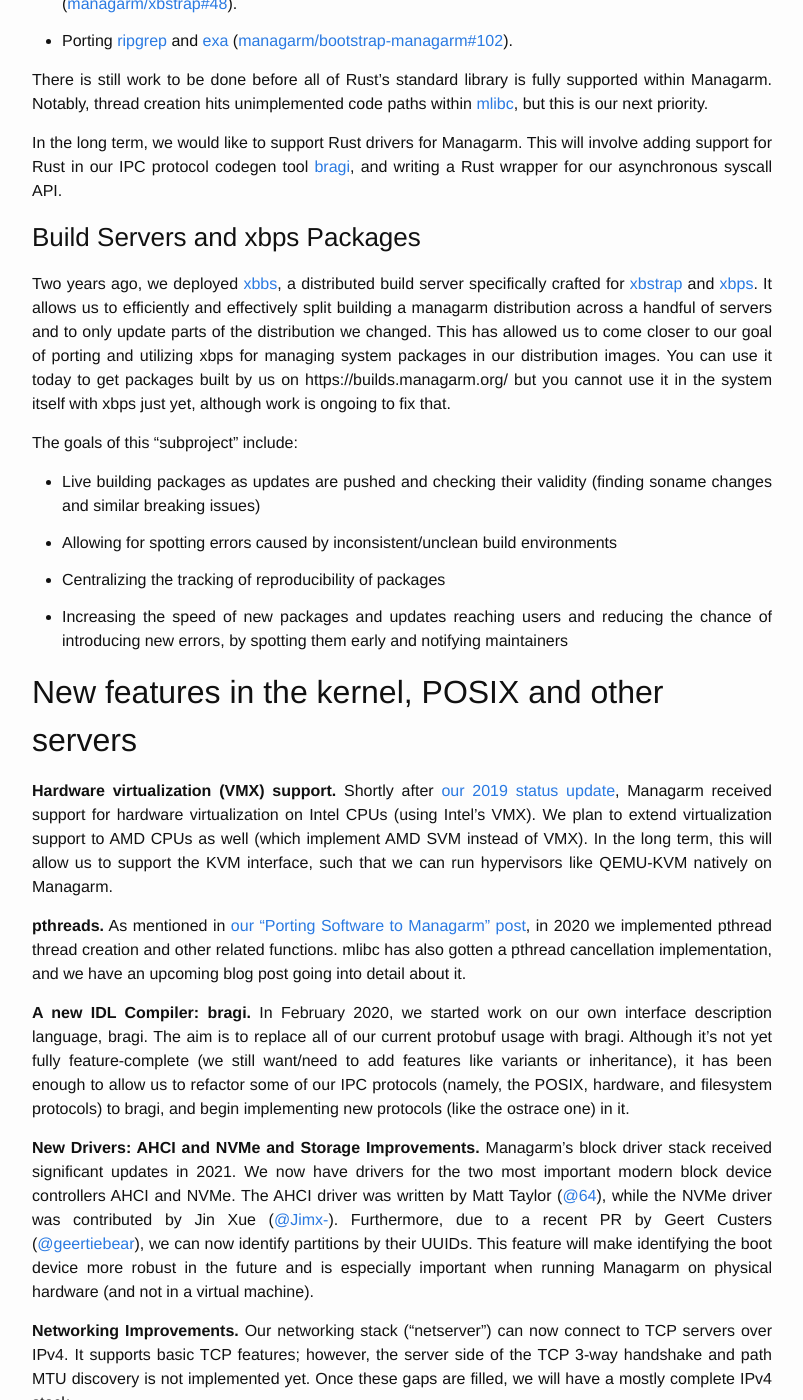
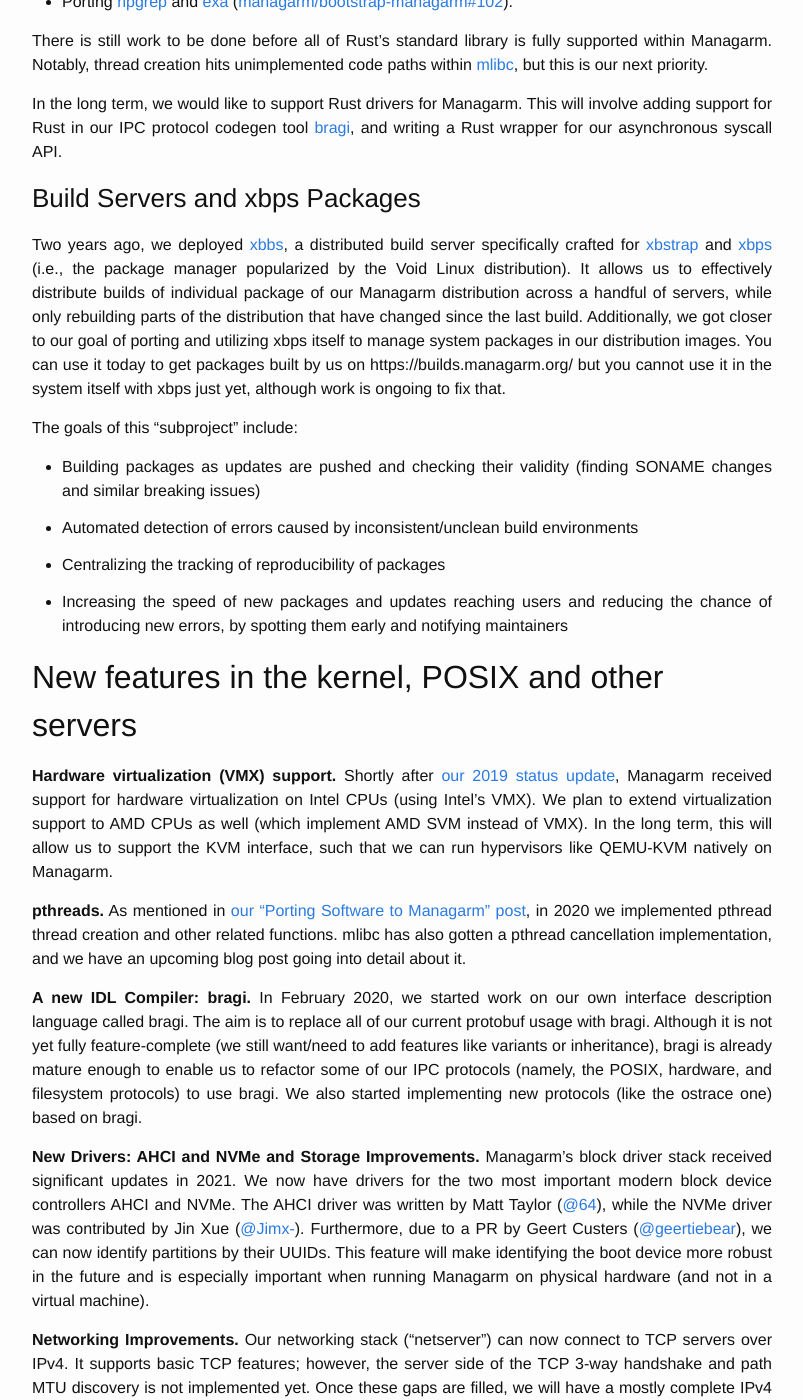
Before and after one commit to managarm/managarm.github.io, a Jekyll site: the page built from _posts/2022-08-14-aug-update.markdown, in a window 1280 px wide and 1400 px high, scrolled down 2508 px. Shown: the whole window, without its empty margins (238-1041 px from the left). Built offline with Jekyll 4.4.1, drawn with Linux system fonts in a browser that asks for light colours; some of the changed text lies outside the part shown.

Commit message:
2022-aug-update: Edit post

```diff
--- a/_posts/2022-08-14-aug-update.markdown
+++ b/_posts/2022-08-14-aug-update.markdown
@@ -20,8 +20,7 @@ For readers who are unfamilar with [Managarm](https://github.com/managarm/managa
 it is a microkernel-based OS
 that supports asynchronicity throughout the entire system while also providing
 compatibility with lots of Linux software.
-
-Feel free to **try out Managarm** (e.g., in a virtual machine).
+Feel free to try out Managarm (e.g., in a virtual machine).
 [Our README](https://github.com/managarm/managarm) contains a download link for
 a nightly image and instruction for trying out the system.
 
@@ -82,12 +81,12 @@ In the long term, we would like to support Rust drivers for Managarm. This will
 
 ### Build Servers and xbps Packages
 
-Two years ago, we deployed [xbbs](https://github.com/managarm/xbbs), a distributed build server specifically crafted for [xbstrap](https://github.com/managarm/xbstrap) and [xbps](https://github.com/void-linux/xbps). It allows us to efficiently and effectively split building a managarm distribution across a handful of servers and to only update parts of the distribution we changed. This has allowed us to come closer to our goal of porting and utilizing xbps for managing system packages in our distribution images. You can use it today to get packages built by us on https://builds.managarm.org/ but you cannot use it in the system itself with xbps just yet, although work is ongoing to fix that.
+Two years ago, we deployed [xbbs](https://github.com/managarm/xbbs), a distributed build server specifically crafted for [xbstrap](https://github.com/managarm/xbstrap) and [xbps](https://github.com/void-linux/xbps) (i.e., the package manager popularized by the Void Linux distribution). It allows us to effectively distribute builds of individual package of our Managarm distribution across a handful of servers, while only rebuilding parts of the distribution that have changed since the last build. Additionally, we got closer to our goal of porting and utilizing xbps itself to manage system packages in our distribution images. You can use it today to get packages built by us on https://builds.managarm.org/ but you cannot use it in the system itself with xbps just yet, although work is ongoing to fix that.
 
 The goals of this "subproject" include:
 
-- Live building packages as updates are pushed and checking their validity (finding soname changes and similar breaking issues)
-- Allowing for spotting errors caused by inconsistent/unclean build environments
+- Building packages as updates are pushed and checking their validity (finding SONAME changes and similar breaking issues)
+- Automated detection of errors caused by inconsistent/unclean build environments
 - Centralizing the tracking of reproducibility of packages
 - Increasing the speed of new packages and updates reaching users and reducing the chance of introducing new errors, by spotting them early and notifying maintainers
 
@@ -107,15 +106,16 @@ in 2020 we implemented pthread thread creation and other related functions. mlib
 gotten a pthread cancellation implementation, and we have an upcoming blog post
 going into detail about it.
 
-**A new IDL Compiler: bragi.** In February 2020, we started work on our own interface description language, bragi. The aim is to replace all of our current protobuf usage with bragi. Although it's not yet fully feature-complete (we still want/need to add features like variants or inheritance), it has been enough to allow us to refactor some of our IPC protocols (namely, the POSIX, hardware, and filesystem protocols) to bragi, and begin implementing new protocols (like the ostrace one) in it.
+**A new IDL Compiler: bragi.** In February 2020, we started work on our own interface description language called bragi. The aim is to replace all of our current protobuf usage with bragi. Although it is not yet fully feature-complete (we still want/need to add features like variants or inheritance), bragi is already mature enough to enable us to refactor some of our IPC protocols (namely, the POSIX, hardware, and filesystem protocols) to use bragi. We also started implementing new protocols (like the ostrace one) based on bragi.
 
-**New Drivers: AHCI and NVMe and Storage Improvements.** Managarm's block driver stack received significant updates in 2021. We now have drivers for the two most important modern block device controllers AHCI and NVMe. The AHCI driver was written by Matt Taylor ([@64](https://github.com/64)), while the NVMe driver was contributed by Jin Xue ([@Jimx-](https://github.com/Jimx-)). Furthermore, due to a recent PR by Geert Custers ([@geertiebear](https://github.com/geertiebear)), we can now identify partitions by their UUIDs. This feature will make identifying the boot device more robust in the future and is especially important when running Managarm on physical hardware (and not in a virtual machine).
+**New Drivers: AHCI and NVMe and Storage Improvements.** Managarm's block driver stack received significant updates in 2021. We now have drivers for the two most important modern block device controllers AHCI and NVMe. The AHCI driver was written by Matt Taylor ([@64](https://github.com/64)), while the NVMe driver was contributed by Jin Xue ([@Jimx-](https://github.com/Jimx-)). Furthermore, due to a PR by Geert Custers ([@geertiebear](https://github.com/geertiebear)), we can now identify partitions by their UUIDs. This feature will make identifying the boot device more robust in the future and is especially important when running Managarm on physical hardware (and not in a virtual machine).
 
 **Networking Improvements.** Our networking stack ("netserver") can now connect to TCP servers over IPv4. It supports basic TCP features; however, the server side of the TCP 3-way handshake and path MTU discovery is not implemented yet. Once these gaps are filled, we will have a mostly complete IPv4 stack.
 
 ## New Ports and Port Updates
 
-In the last two years, we received a lot of new and sometimes updated ports, our collection contains over 200 ports now! A lot of the ports are various nice to have things, such as common unix utilities like `grep`, `sed`, `findutils` and `gawk`, development tools like `python`, `make` and `patch` and we got enough of the X11 stack ported that we can run XWayland and several X based apps like `xclock` and `gtklife`. Another noteworthy thing to mention here is the addition of a new bootloader called [limine](https://limine-bootloader.org/), which we now use by default (although `grub` is still supported at this time and there are no plans to remove that support) and the addition of a stripped down `util-linux` port, which includes useful utilities like `mount` and `losetup`. A final mention goes to some Rust ports as mentioned above.
+In the last two years, we received a lot of new and sometimes updated ports, our collection contains over 250 ports now! A lot of the ports are various nice-to-have things, such as common UNIX utilities like `grep`, `sed`, `findutils` and `gawk`, development tools like `python`, `make` and `patch` and we got enough of the X11 stack ported to run XWayland and several X based apps like `xclock` and `gtklife`. Another noteworthy thing to mention here is the addition of a new bootloader called [limine](https://limine-bootloader.org/), which we now use by default (although `grub` is still supported at this time and there are no plans to remove that support) and the addition of a stripped down `util-linux` port, which includes useful utilities like `mount` and `losetup`.
+
 As a blog post without images would be boring, here are some screenshots, first off is Managarm running `python`.
 ![python](/assets/2022-aug-update/python.png)
 After that, we have `xclock`.
@@ -124,10 +124,10 @@ And finally we have `exa` running.
 ![exa](/assets/2022-aug-update/exa.png)
 
 ### The road to X11
-The road to X11 was quite a bumpy one, with several issues that required digging deep in the X11 codebase to figure out. In the end, the biggest issues were a nasty epoll bug and the usage of abstract unix sockets, that weren't implemented. With that fixed (and a small amount of stubbing of shared memory functions in mlibc) we were able to run the `gtk-demo` demo program succesfully, paving the way for various other X based programs.
+The road to X11 was quite a bumpy one, with several issues that required digging deep into the X11 codebase. In the end, the biggest issues were a nasty epoll bug and the usage of abstract UNIX sockets, that were not implemented yet. With that fixed (and a small amount of stubbing of shared memory functions in mlibc) we were able to run the `gtk-demo` demo program successfully, paving the way for various other X based programs.
 ![gtk2](/assets/2022-aug-update/gtk2.png)
 
-Outside of XWayland, work is ongoing to also run the classic X.Org server, using its modesetting drivers.
+Outside of XWayland, work is ongoing to also run the classic X.Org server, while using its own DRM-based mode setting (instead of Weston's).
 
 ### QEMU
 Most of the pieces necessary for QEMU have already been in place, with the exception of `sigaltstack` and partial `munmap`/`mmap`/`mprotect` support. With both of these missing features implemented, we can run QEMU on Managarm, bringing us one step closer to being self-hosting.
@@ -135,17 +135,17 @@ Most of the pieces necessary for QEMU have already been in place, with the excep
 ![qemu](/assets/2022-aug-update/qemu.png)
 
 ### DOOM
-Until recently, we didn't have any DOOM port, mainly because we couldn't decide on which source port to use. We eventually decided upon dsda-doom, giving us a modern, yet vanilla DOOM experience, with extra speedrunning features as a bonus.
+Until recently, we did not have any DOOM port, mainly because we could not decide on which source port to use. We eventually decided upon dsda-doom, giving us a modern, yet vanilla DOOM experience, with extra speedrunning features as a bonus.
 
 ![doom](/assets/2022-aug-update/doom.png)
 
 ## What do we want to achieve in 2022?
 
-**Finish porting the package manager.** In the past months, considerable work went into porting a package manager. While the general infrastructure, both inside Managarm and outside in terms of an repository, are set up, some more work is required to actually get `xbps` to function properly. We aim to implement the missing functionality soon.
+**Finish porting xbps.** As mentioned above, considerable work went into porting the xbps package manager. While the general infrastructure, both inside Managarm and outside in terms of an repository, are set up, some more work is required to actually get `xbps` to function properly. We aim to implement the missing functionality soon.
 
-**Polish the port collection.** Currently, we have a lot of ports that work at least partially, but some use some pretty ugly hacks to get to that state. We should strive to get the quality of some of those ports up by implementing the proper functionality and not relying on hacks. This mostly means implementing missing functionality and testing for correctness. We also plan to start upstreaming support patches so that we can remove some patches from the collection.
+**Polish the port collection.** Currently, we have a lot of ports that work at least partially, but some ports use pretty ugly hacks to get to that state. We should strive to get the quality of these ports up by improving functionality within mlibc and by removing hacks. This also includes adding better tests to check for correctness. We also plan to start upstreaming support patches such that we can remove some patches from the collection.
 
-**Complete TTY subsystem.** We currently lack or incorrectly implement many TTY subsystem features (sessions and signals, process groups, et cetera), which are quite necessary for many kinds of programs as well as day-to-day life using the system. This goal is also accompanied by finishing up Unix process credentials and signals. Help is *definitely* wanted with this problem.
+**Complete TTY subsystem.** We currently lack or incorrectly implement many TTY subsystem features (sessions and signals, process groups, et cetera), which are quite necessary for many kinds of programs as well as day-to-day life using the system. This goal is also accompanied by finishing up Unix process credentials and signals.
 
 Some remaining goals from last time include porting more software, especially to self-host, improving the blockdev stack, making the system generally more stable and improving the netstack, especially the TCP implementation; and, of course, there is always more hardware to improve support for.
 
```
Also changed, not shown: other parts of _posts/2022-08-14-aug-update.markdown (+2 -2 lines).
